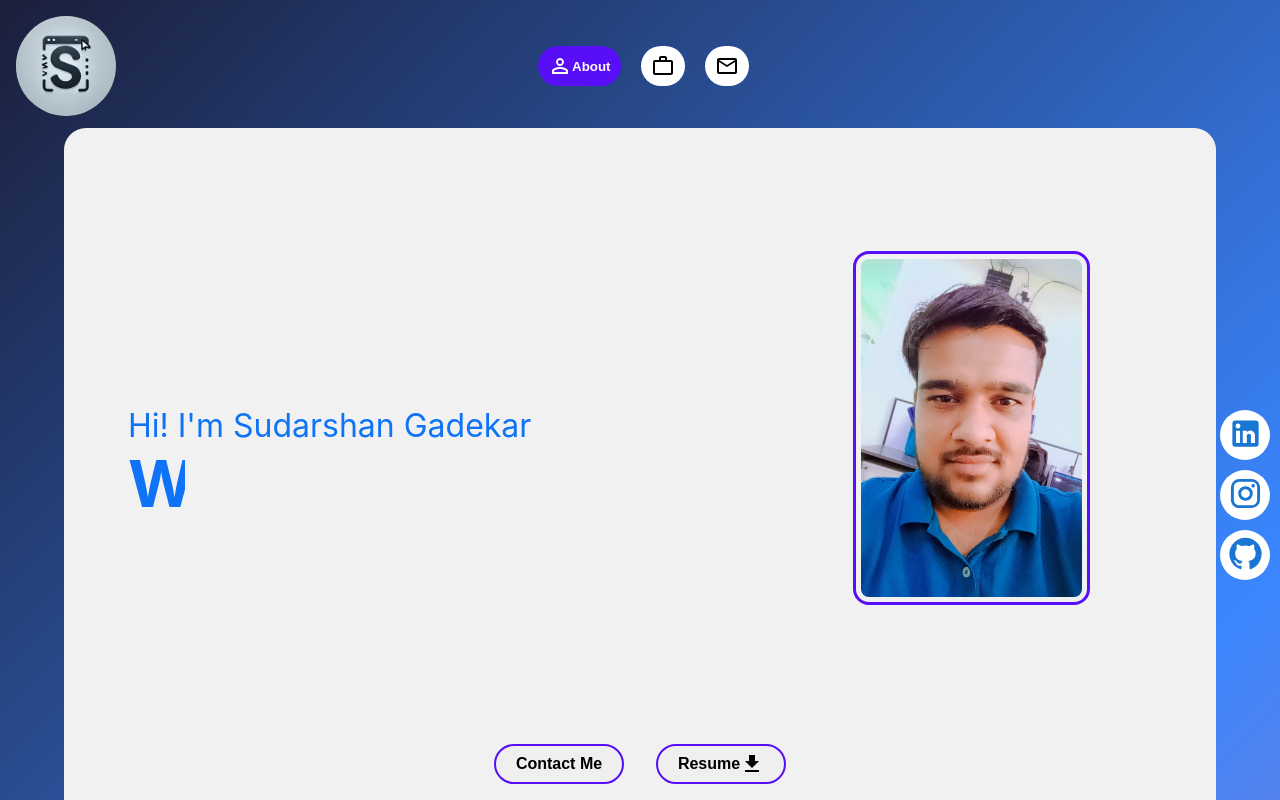
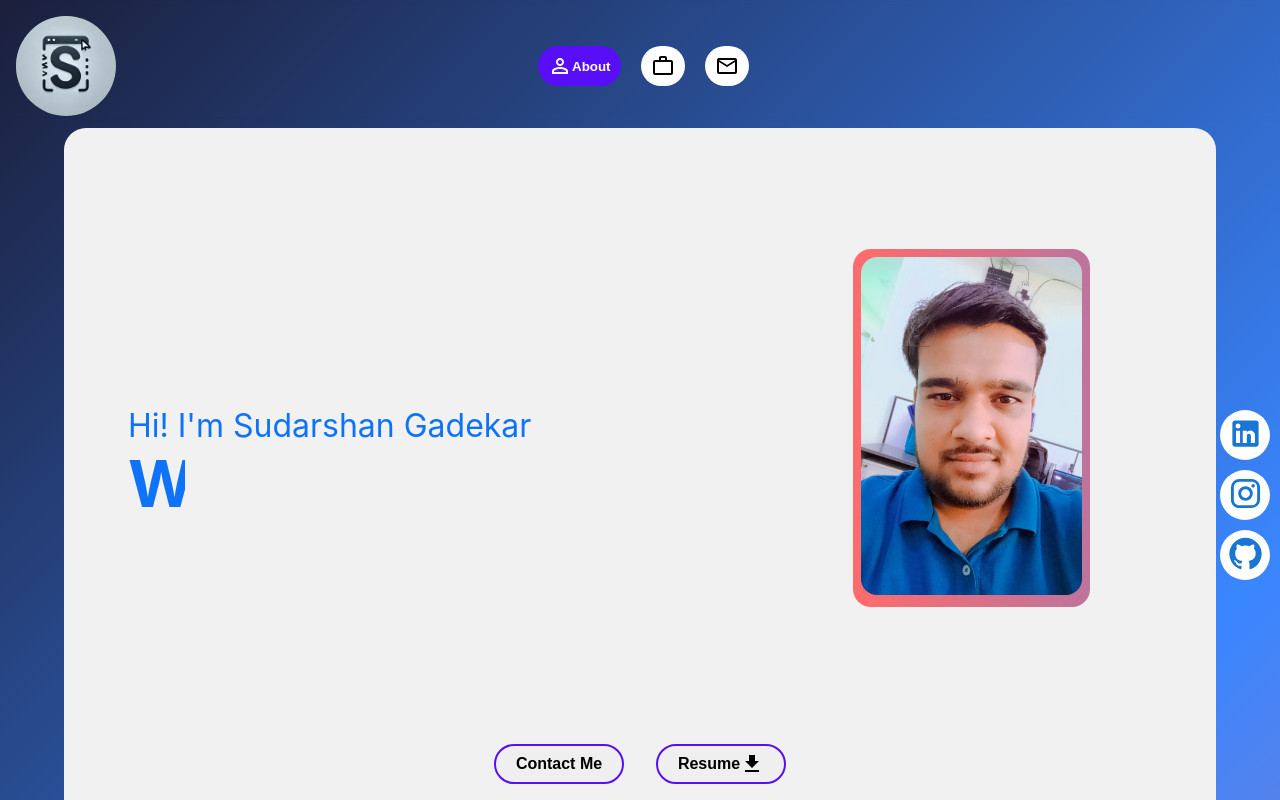
Before and after one commit to Sudarshan70-dev/Sudarshan70-dev, a React (Create React App) app: page / in a window 1280 px wide. Shown: the top 800 px of the page. Built offline with nearby package versions, Linux system fonts and the light colour scheme.

Commit message:
resume change

```diff
--- a/src/components/HeroImg.jsx
+++ b/src/components/HeroImg.jsx
@@ -136,7 +136,7 @@ const validation = ()=>{
 
 
   return (
-    <div id="mainPage" className="centerDiv">
+    <div id="mainPage"className="centerDiv">
       <Container
         sx={{
           width: "90%",
@@ -152,7 +152,9 @@ const validation = ()=>{
               <div className="typing-container">Web Developer</div>
             </div>
             <div className="intro-img centerDiv">
+              <div className="movingBorder">
               <img src={IntroImg} alt="Intro" />
+              </div>
             </div>
           </div>
           <div className="centerDiv">
--- a/src/index.css
+++ b/src/index.css
@@ -23,26 +23,3 @@ code {
   font-family: source-code-pro, Menlo, Monaco, Consolas, 'Courier New',
     monospace;
 }
-
-.btn{
-  padding: 10px;
-  font-size:1rem;
-  font-weight:400;
-  border: 1px solid #ffff00;
-  text-transform : uppercase;
-  cursor : pointer;
-  border-radius : 20%;
-}
-
-.btn-light{
-  border: 1px solid #59e1ef;
-}
-
-.btn:hover{
-  background : #ffff00;
-  transition: 0.4s;
-}
-.btn-light:hover{
-  background : #59e1ef;
-  transition: 0.4s;
-}
--- a/src/style/HeroImgStyle.css
+++ b/src/style/HeroImgStyle.css
@@ -8,16 +8,15 @@
 .intro-img{
     width:100%;
     height:100%;
-    margin:0px auto;
+    margin:20px auto;
     text-align:center;
+    opacity: 10px;
 }
 .intro-img img{
-    width:50%;
-    /* height: 70%; */
-    padding:5px;
-    border: solid rgb(88, 14, 246);
+    width:100%;
     border-radius:16px;
-    /* object-fit:cover; */
+    object-fit:cover;
+
 }
 
 .intro-heading{
@@ -317,9 +316,9 @@
         height:55vh;
     }
 
-    .intro-img{
+    /* .intro-img{
         margin:20px 0;
-    }
+    } */
 
     .hero .typing-container{
         font-size:2rem;
@@ -339,3 +338,51 @@
     }
 
 }
+
+.movingBorder{
+    width:50%;
+    position: relative;
+    display: inline-block;
+    padding: 8px; /* spacing for the border */
+    border-radius: 18px; /* rounded border (optional) */
+    background: linear-gradient(270deg, #a656ad, #3A86FF, #FF6B6B);
+    background-size: 600% 600%;
+    animation: moveBorder 6s ease infinite;
+}
+
+@keyframes moveBorder{
+    0% {
+        background-position:0% 50%;
+    }
+
+    50% {
+        background-position:100% 50%;
+    }
+
+    100% {
+        background-position:0% 50%;
+    }
+}
+
+
+@keyframes imgZommOut{
+    0% {
+        height: 0%;
+        width: 0%;
+        opacity: 10;
+    }
+
+    25%{
+        height: 25%;
+        width: 25%;
+        opacity: 8;
+    }
+    50% {
+        height: 50%;
+        width: 50%;
+    }
+
+    100% {
+        background-position:0% 50%;
+    }
+}
```
Also changed, not shown: 1 other file (tests, documents, lock files or other folders).
